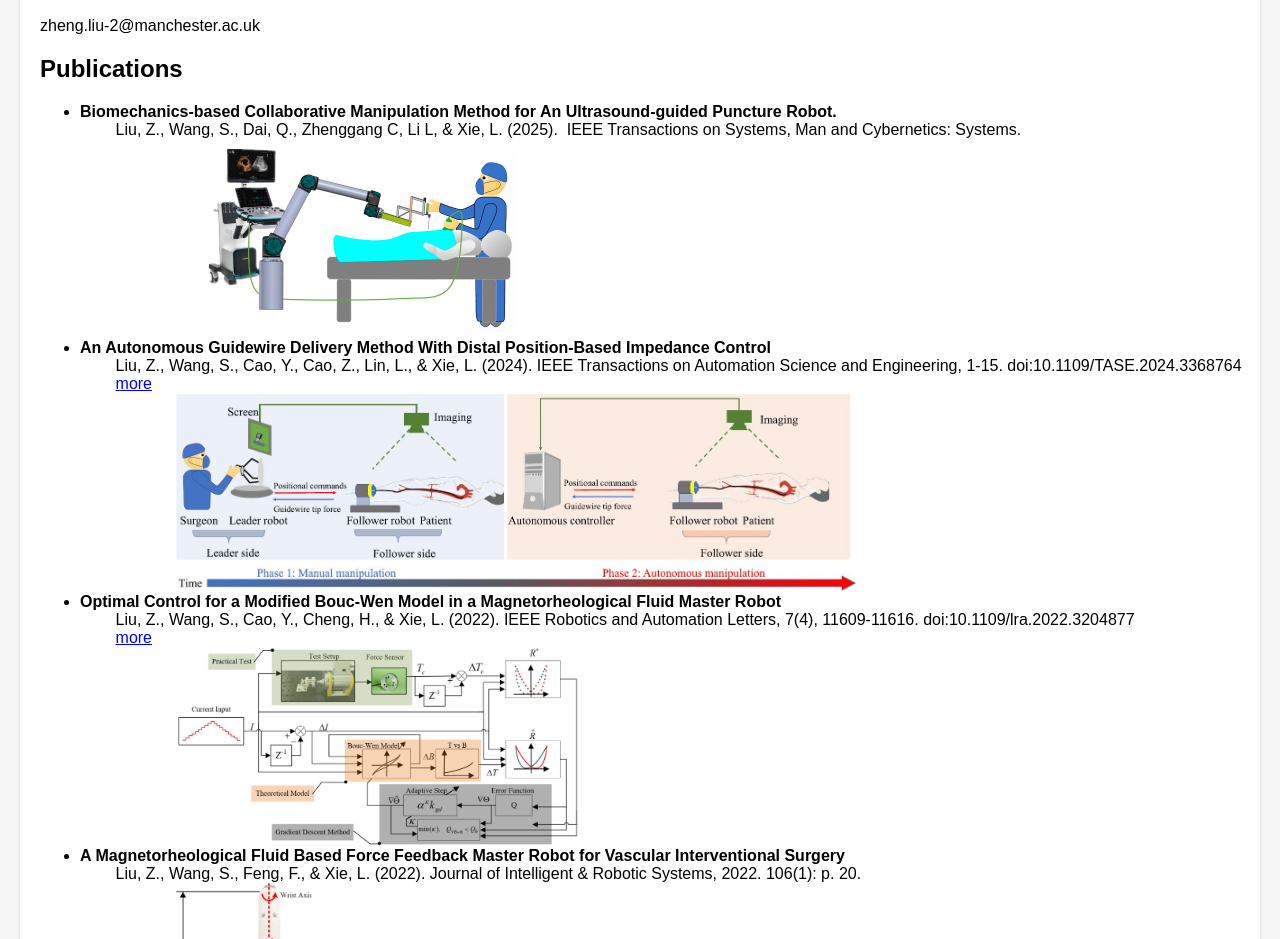
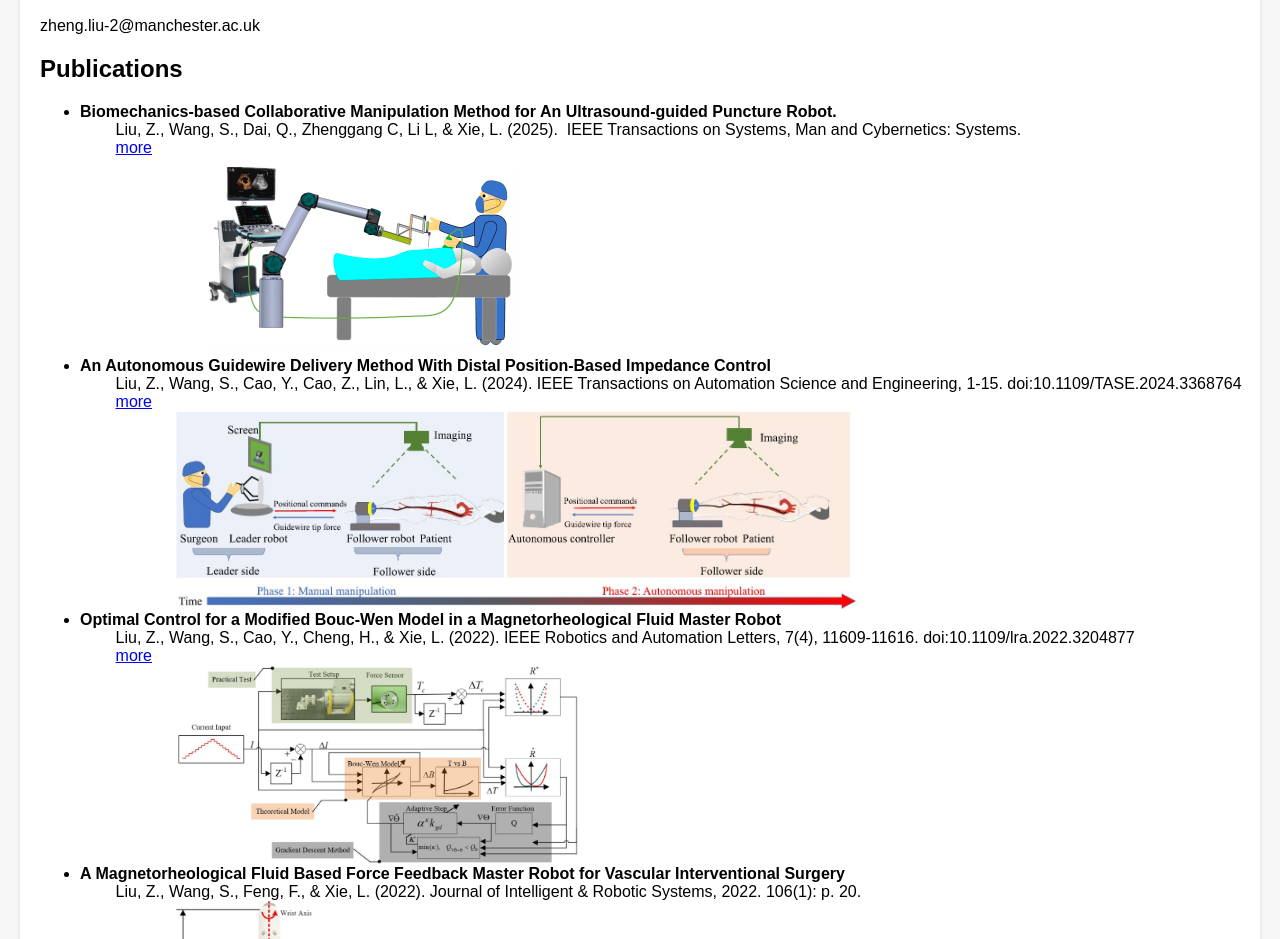
Before and after one commit to LiuzhengSJ/zhengliu.github.io, a plain HTML site: page index.html in a window 1280 px wide. Shown: the part 940-1879 px from the top of the page. Drawn offline with Linux system fonts and the light colour scheme.

Commit message:
Update index.html

```diff
--- a/index.html
+++ b/index.html
@@ -121,6 +121,7 @@
         <ul class="custom-bullets">
           <li><b> Biomechanics-based Collaborative Manipulation Method for An Ultrasound-guided Puncture Robot. </b></li>
             <div class="preserve-whitespace">        Liu, Z., Wang, S., Dai, Q., Zhenggang C, Li L, & Xie, L. (2025).  IEEE Transactions on Systems, Man and Cybernetics: Systems.</div>
+            <div class="preserve-whitespace">        <a href="https://ieeexplore.ieee.org/document/10934074">more</a> </div>
             <p class="avatar2"><img src="./lz_files/Biomechanics.jpg"></p>
           <li><b> An Autonomous Guidewire Delivery Method With Distal Position-Based Impedance Control </b></li>
             <div class="preserve-whitespace">        Liu, Z., Wang, S., Cao, Y., Cao, Z., Lin, L., & Xie, L. (2024). IEEE Transactions on Automation Science and Engineering, 1-15. doi:10.1109/TASE.2024.3368764 </div>
```
